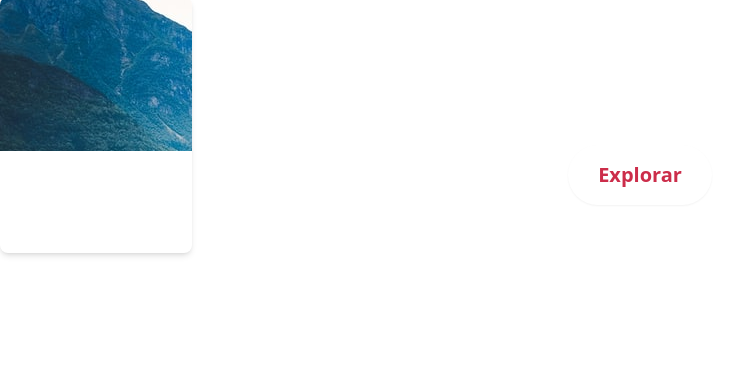
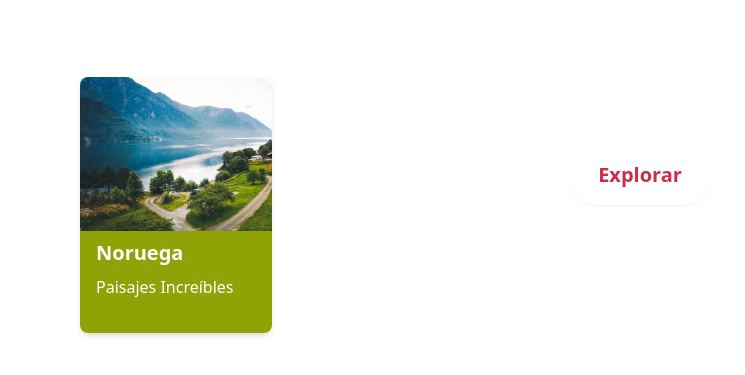
Before and after one commit to L7z404/cosa_tailwind, a website: page public/index.html in a window 1280 px wide. Shown: the part 303-678 px from the top of the page, without its empty margins (0-745 px from the left). Drawn offline with Linux system fonts and the light colour scheme.

Commit message:
Diseñando tarjetitas lugares

```diff
--- a/public/index.html
+++ b/public/index.html
@@ -33,10 +33,13 @@
 
             </div>
         </div>
-        <div id="recomendadas">
+        <div class="p-20" id="recomendadas">
             <div class="w-48 h-64 shadow-md rounded-lg">
-                <div class="w-full h-3/5 rounded-t-lg bg-norway"></div>
-                <div></div>
+                <div class="w-full h-3/5 rounded-t-lg bg-norway bg-cover"></div>
+                <div class="w-full h-2/5 bg-secondary rounded-b-lg">
+                    <p class="text-white font-bold text-xl px-4 py-2">Noruega</p>
+                    <p class="text-white text-base px-4">Paisajes Increíbles</p>
+                </div>
             </div>
         </div>
         <div id="rentas_destacadas"></div>
```
Also changed, not shown: public/css/tailwind.css.
